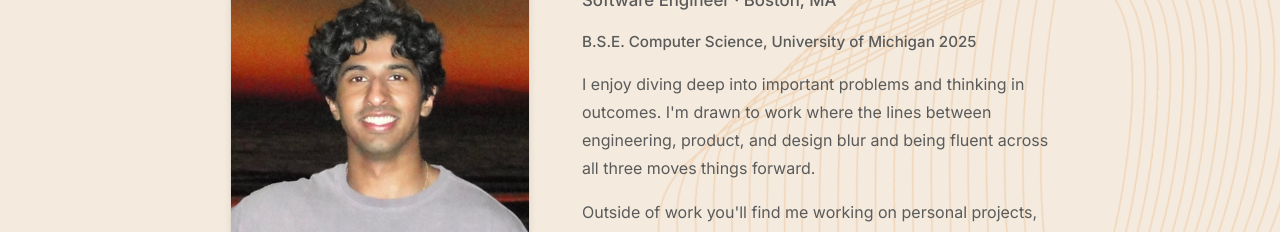
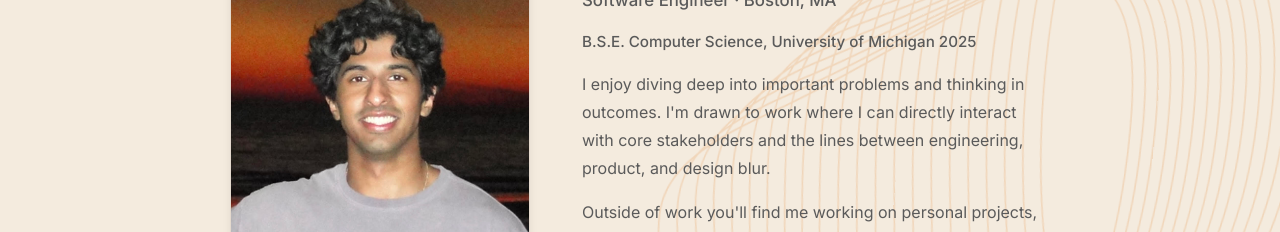
Before and after one commit to joshv1315/joshv1315.github.io, a website: page index.html in a window 1280 px wide. Shown: the part 187-419 px from the top of the page. Drawn offline with Linux system fonts and the light colour scheme.

Commit message:
updated interests

```diff
--- a/index.html
+++ b/index.html
@@ -36,7 +36,7 @@
           <p class="hero-role">Software Engineer &middot; Boston, MA</p>
           <p class="hero-edu">B.S.E. Computer Science, University of Michigan 2025</p>
           <p class="hero-blurb">
-            I enjoy diving deep into important problems and thinking in outcomes. I'm drawn to work where the lines between engineering, product, and design blur and being fluent across all three moves things forward.
+            I enjoy diving deep into important problems and thinking in outcomes. I'm drawn to work where I can directly interact with core stakeholders and the lines between engineering, product, and design blur.
           </p>
           <p class="hero-blurb">
             Outside of work you'll find me working on personal projects, playing basketball or tennis, playing board games, or reading.
```
